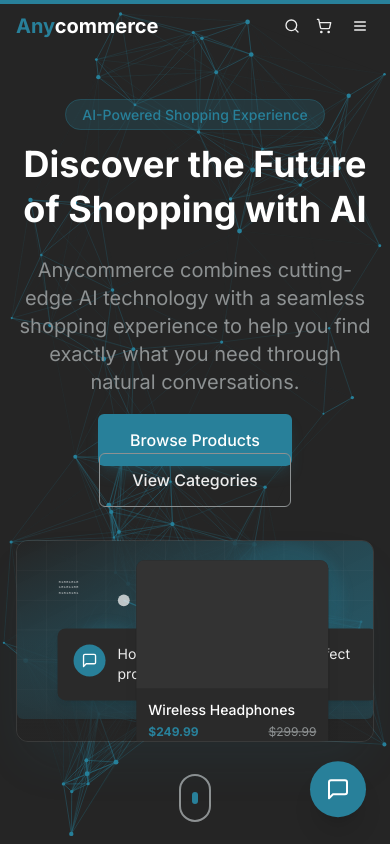
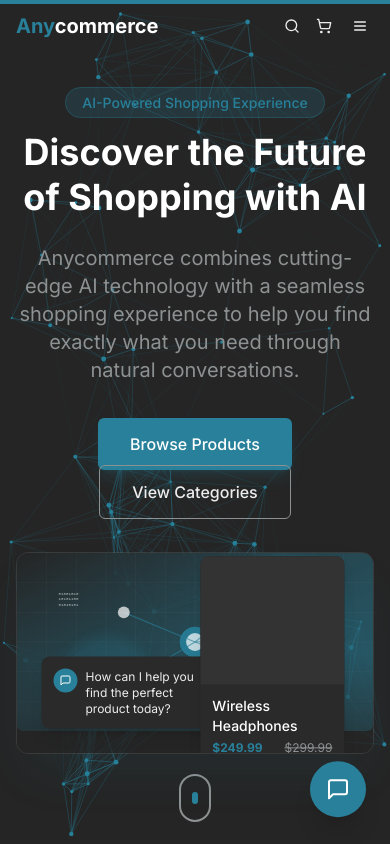
Before and after one commit to cypher125/Anycommerce, a Next.js app: page / in a window 390 px wide. Shown: the top 844 px of the page. Built offline with nearby package versions, Linux system fonts and the light colour scheme.

Commit message:
updated the responsiveness of the hero section

```diff
--- a/components/sections/animated-hero.tsx
+++ b/components/sections/animated-hero.tsx
@@ -86,13 +86,13 @@ export function AnimatedHero() {
             <AnimatedText
               text="Anycommerce combines cutting-edge AI technology with a seamless shopping experience to help you find exactly what you need through natural conversations."
               el="p"
-              className="text-xl text-[#8D9192] mb-8 max-w-3xl mx-auto"
+              className="text-xl text-[#8D9192] mb-12 max-w-3xl mx-auto"
               animation="fade"
               delay={0.4}
             />
 
             <motion.div
-              className="flex flex-col sm:flex-row gap-4 justify-center"
+              className="flex flex-col sm:flex-row gap-6 justify-center"
               initial={{ opacity: 0, y: 20 }}
               animate={{ opacity: 1, y: 0 }}
               transition={{ duration: 0.8, delay: 0.6 }}
@@ -100,7 +100,7 @@ export function AnimatedHero() {
               <MouseFollow intensity={0.03}>
                 <Link
                   href="/products"
-                  className="px-8 py-4 bg-[#28809a] text-white rounded-md font-medium text-center hover:bg-[#28809a]/90 transition-colors shadow-lg shadow-[#28809a]/20"
+                  className="px-8 py-4 bg-[#28809a] text-white rounded-md font-medium text-center hover:bg-[#28809a]/90 transition-colors shadow-lg shadow-[#28809a]/20 mb-4 sm:mb-0"
                 >
                   Browse Products
                 </Link>
@@ -119,7 +119,7 @@ export function AnimatedHero() {
 
           {/* Hero image with 3D effect */}
           <motion.div
-            className="relative mx-auto max-w-4xl"
+            className="relative mx-auto max-w-4xl mt-12 sm:mt-8"
             initial={{ opacity: 0, y: 40 }}
             animate={{ opacity: 1, y: 0 }}
             transition={{ duration: 1, delay: 0.8 }}
@@ -132,21 +132,22 @@ export function AnimatedHero() {
                   width={1920}
                   height={1080}
                   className="object-cover"
+                  priority
                 />
 
                 <div className="absolute inset-0 bg-gradient-to-t from-[#252525] via-transparent to-transparent opacity-70" />
 
                 {/* Floating chat bubble */}
                 <FloatingElement
-                  className="absolute bottom-8 left-8 max-w-xs bg-[#2A2A2A] p-4 rounded-lg shadow-lg"
+                  className="absolute bottom-4 sm:bottom-8 left-4 sm:left-8 max-w-[180px] sm:max-w-xs bg-[#2A2A2A] p-3 sm:p-4 rounded-lg shadow-lg"
                   xFactor={10}
                   yFactor={10}
                 >
-                  <div className="flex items-start gap-3">
-                    <div className="w-8 h-8 rounded-full bg-[#28809a] flex items-center justify-center shrink-0">
+                  <div className="flex items-start gap-2 sm:gap-3">
+                    <div className="w-6 h-6 sm:w-8 sm:h-8 rounded-full bg-[#28809a] flex items-center justify-center shrink-0">
                       <svg
-                        width="16"
-                        height="16"
+                        width="12"
+                        height="12"
                         viewBox="0 0 24 24"
                         fill="none"
                         stroke="currentColor"
@@ -159,14 +160,14 @@ export function AnimatedHero() {
                       </svg>
                     </div>
                     <div>
-                      <p className="text-[#EDEDED] text-sm">How can I help you find the perfect product today?</p>
+                      <p className="text-[#EDEDED] text-xs sm:text-sm">How can I help you find the perfect product today?</p>
                     </div>
                   </div>
                 </FloatingElement>
 
                 {/* Floating product card */}
                 <FloatingElement
-                  className="absolute top-8 right-8 w-48 bg-[#2A2A2A] rounded-lg overflow-hidden shadow-lg"
+                  className="absolute top-4 sm:top-8 right-4 sm:right-8 w-36 sm:w-48 bg-[#2A2A2A] rounded-lg overflow-hidden shadow-lg"
                   xFactor={-15}
                   yFactor={15}
                   delay={0.2}
```
